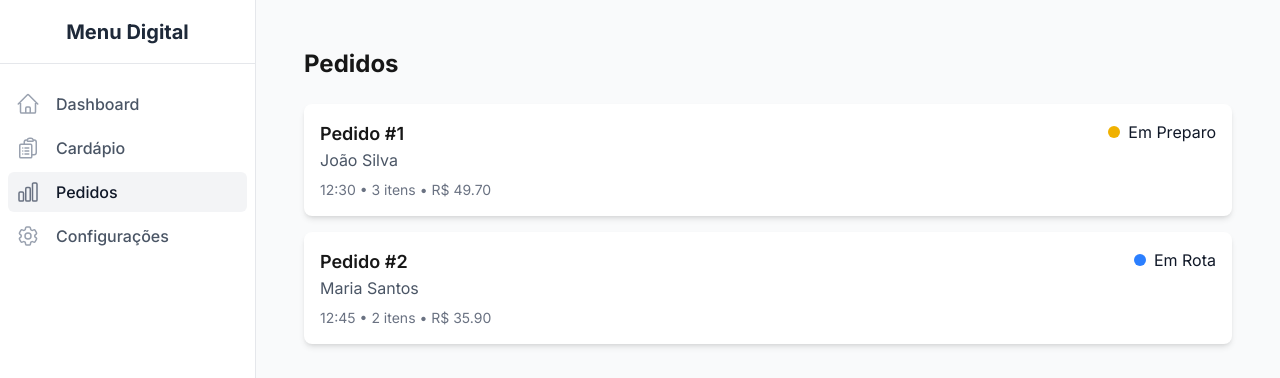
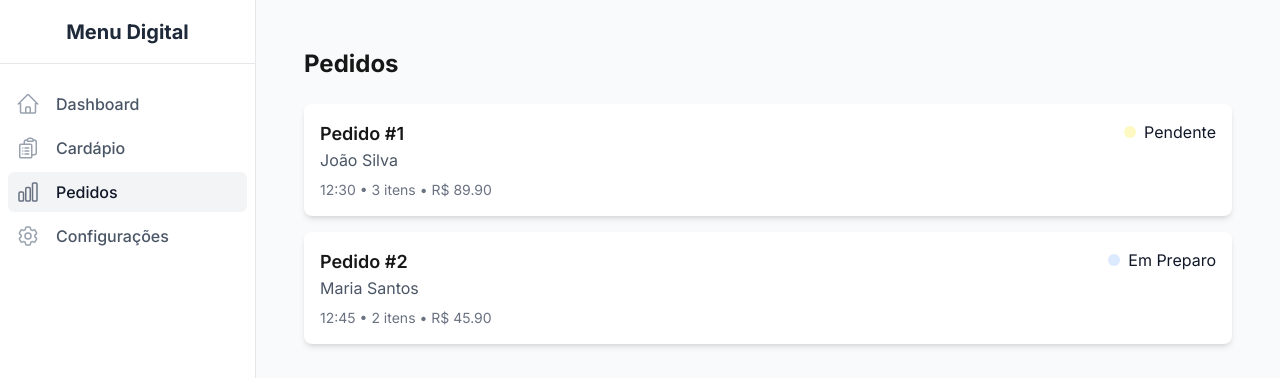
Before and after one commit to in1ootiva/admin-next, a Next.js app: page /pedidos in a window 1280 px wide. Shown: the top 378 px of the page. Built offline with nearby package versions, Linux system fonts and the light colour scheme.

Commit message:
fix: corrige tipos dos itens do pedido e remove variáveis não utilizadas

```diff
--- a/src/app/pedidos/page.tsx
+++ b/src/app/pedidos/page.tsx
@@ -4,135 +4,90 @@ import { useState } from 'react';
 import Modal from '@/components/Modal';
 import { FaWhatsapp, FaPrint } from 'react-icons/fa';
 
+interface OrderItem {
+  name: string;
+  quantity: number;
+}
+
 interface Order {
   id: number;
   customerName: string;
-  items: string[];
+  items: OrderItem[];
   total: number;
   status: string;
   time: string;
   address: string;
   paymentMethod: string;
-  notes: string;
+  notes?: string;
 }
 
 const orders: Order[] = [
   {
     id: 1,
     customerName: 'João Silva',
-    items: ['X-Burger', 'Batata Frita', 'Coca-Cola'],
-    total: 49.70,
-    status: 'em preparo',
+    items: [
+      { name: 'X-Burger', quantity: 2 },
+      { name: 'Batata Frita', quantity: 1 },
+      { name: 'Coca-Cola', quantity: 2 }
+    ],
+    total: 89.90,
+    status: 'Pendente',
     time: '12:30',
-    address: 'Rua das Flores, 123 - Centro',
+    address: 'Rua das Flores, 123',
     paymentMethod: 'Cartão de Crédito',
-    notes: 'Sem cebola no hambúrguer'
+    notes: 'Sem cebola no X-Burger'
   },
   {
     id: 2,
     customerName: 'Maria Santos',
-    items: ['X-Salada', 'Milk Shake'],
-    total: 35.90,
-    status: 'em rota',
+    items: [
+      { name: 'X-Salada', quantity: 1 },
+      { name: 'Milk Shake', quantity: 1 }
+    ],
+    total: 45.90,
+    status: 'Em Preparo',
     time: '12:45',
-    address: 'Av. Principal, 456 - Jardim',
-    paymentMethod: 'Dinheiro',
-    notes: ''
+    address: 'Av. Principal, 456',
+    paymentMethod: 'Dinheiro'
   }
-];
-
-const statusOptions = [
-  { value: 'cancelado', label: 'Cancelado', color: 'bg-red-500' },
-  { value: 'em preparo', label: 'Em Preparo', color: 'bg-yellow-500' },
-  { value: 'em rota', label: 'Em Rota', color: 'bg-blue-500' },
-  { value: 'entregue', label: 'Entregue', color: 'bg-green-500' }
 ];
 
 export default function PedidosPage() {
   const [selectedOrder, setSelectedOrder] = useState<Order | null>(null);
 
   const handlePrint = () => {
-    if (!selectedOrder) return;
+    window.print();
+  };
 
-    const printWindow = window.open('', '_blank');
-    if (printWindow) {
-      printWindow.document.write(`
-        <html>
-          <head>
-            <title>Pedido #${selectedOrder.id}</title>
-            <style>
-              body { font-family: Arial, sans-serif; padding: 20px; }
-              .header { text-align: center; margin-bottom: 20px; }
-              .section { margin-bottom: 20px; }
-              .section-title { font-weight: bold; margin-bottom: 10px; }
-              .item { display: flex; justify-content: space-between; margin-bottom: 5px; }
-              .total { font-weight: bold; margin-top: 10px; }
-              .footer { margin-top: 30px; text-align: center; font-size: 12px; color: #666; }
-            </style>
-          </head>
-          <body>
-            <div class="header">
-              <h1>Pedido #${selectedOrder.id}</h1>
-              <p>Data: ${new Date().toLocaleDateString()}</p>
-            </div>
+  const handleWhatsApp = () => {
+    if (selectedOrder) {
+      const message = `Olá! Aqui está o resumo do seu pedido #${selectedOrder.id}:\n\n` +
+        `Itens:\n${selectedOrder.items.map(item => `- ${item.name} (${item.quantity}x)`).join('\n')}\n\n` +
+        `Total: R$ ${selectedOrder.total.toFixed(2)}\n` +
+        `Status: ${selectedOrder.status}\n` +
+        `Endereço: ${selectedOrder.address}\n` +
+        `Forma de Pagamento: ${selectedOrder.paymentMethod}`;
 
-            <div class="section">
-              <div class="section-title">Cliente</div>
-              <p>${selectedOrder.customerName}</p>
-              <p>${selectedOrder.address}</p>
-            </div>
-
-            <div class="section">
-              <div class="section-title">Itens</div>
-              ${selectedOrder.items.map(item => `
-                <div class="item">
-                  <span>${item}</span>
-                </div>
-              `).join('')}
-              <div class="total">
-                Total: R$ ${selectedOrder.total.toFixed(2)}
-              </div>
-            </div>
-
-            <div class="section">
-              <div class="section-title">Informações Adicionais</div>
-              <p>Status: ${selectedOrder.status}</p>
-              <p>Forma de Pagamento: ${selectedOrder.paymentMethod}</p>
-              ${selectedOrder.notes ? `<p>Observações: ${selectedOrder.notes}</p>` : ''}
-            </div>
-
-            <div class="footer">
-              <p>Impresso em: ${new Date().toLocaleString()}</p>
-            </div>
-          </body>
-        </html>
-      `);
-      printWindow.document.close();
-      printWindow.print();
+      const whatsappUrl = `https://wa.me/?text=${encodeURIComponent(message)}`;
+      window.open(whatsappUrl, '_blank');
     }
   };
 
-  const handleWhatsApp = () => {
-    if (!selectedOrder) return;
-
-    const message = `
-*Pedido #${selectedOrder.id}*
-Data: ${new Date().toLocaleDateString()}
-
-*Cliente:* ${selectedOrder.customerName}
-*Endereço:* ${selectedOrder.address}
-
-*Itens:*
-${selectedOrder.items.map(item => `- ${item}`).join('\n')}
-
-*Total:* R$ ${selectedOrder.total.toFixed(2)}
-*Status:* ${selectedOrder.status}
-*Forma de Pagamento:* ${selectedOrder.paymentMethod}
-${selectedOrder.notes ? `\n*Observações:* ${selectedOrder.notes}` : ''}
-    `.trim();
-
-    const whatsappUrl = `https://wa.me/?text=${encodeURIComponent(message)}`;
-    window.open(whatsappUrl, '_blank');
+  const getStatusColor = (status: string) => {
+    switch (status) {
+      case 'Pendente':
+        return 'bg-yellow-100 text-yellow-800';
+      case 'Em Preparo':
+        return 'bg-blue-100 text-blue-800';
+      case 'Pronto':
+        return 'bg-green-100 text-green-800';
+      case 'Entregue':
+        return 'bg-gray-100 text-gray-800';
+      case 'Cancelado':
+        return 'bg-red-100 text-red-800';
+      default:
+        return 'bg-gray-100 text-gray-800';
+    }
   };
 
   return (
@@ -152,12 +107,7 @@ ${selectedOrder.notes ? `\n*Observações:* ${selectedOrder.notes}` : ''}
                 <p className="text-gray-600">{order.customerName}</p>
               </div>
               <div className="flex items-center gap-2">
-                <div className={`w-3 h-3 rounded-full ${
-                  order.status === 'cancelado' ? 'bg-red-500' :
-                  order.status === 'em preparo' ? 'bg-yellow-500' :
-                  order.status === 'em rota' ? 'bg-blue-500' :
-                  'bg-green-500'
-                }`}></div>
+                <div className={`w-3 h-3 rounded-full ${getStatusColor(order.status)}`}></div>
                 <span className="text-gray-900 capitalize">{order.status}</span>
               </div>
             </div>
@@ -192,7 +142,7 @@ ${selectedOrder.notes ? `\n*Observações:* ${selectedOrder.notes}` : ''}
                 <div className="space-y-2">
                   {selectedOrder.items.map((item, index) => (
                     <div key={index} className="flex justify-between items-center">
-                      <span className="text-gray-900">{item}</span>
+                      <span className="text-gray-900">{item.name}</span>
                     </div>
                   ))}
                 </div>
@@ -204,12 +154,7 @@ ${selectedOrder.notes ? `\n*Observações:* ${selectedOrder.notes}` : ''}
                 <div className="bg-gray-50 p-4 rounded-lg">
                   <h3 className="text-lg font-semibold text-gray-900 mb-2">Status</h3>
                   <div className="flex items-center gap-2">
-                    <div className={`w-3 h-3 rounded-full ${
-                      selectedOrder.status === 'cancelado' ? 'bg-red-500' :
-                      selectedOrder.status === 'em preparo' ? 'bg-yellow-500' :
-                      selectedOrder.status === 'em rota' ? 'bg-blue-500' :
-                      'bg-green-500'
-                    }`}></div>
+                    <div className={`w-3 h-3 rounded-full ${getStatusColor(selectedOrder.status)}`}></div>
                     <span className="text-gray-900 capitalize">{selectedOrder.status}</span>
                   </div>
                 </div>
```
